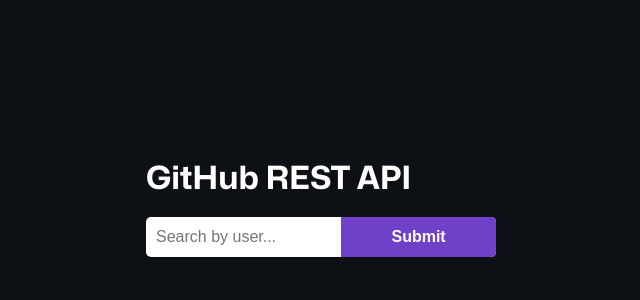
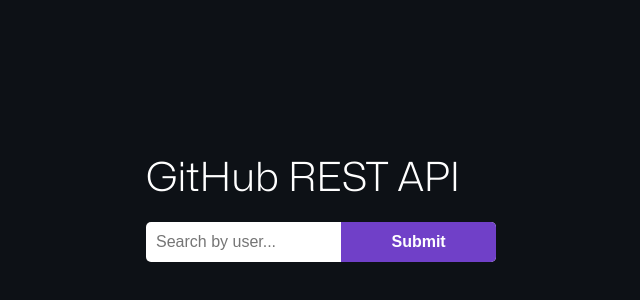
Before and after one commit to zemetskiym/GitHub-REST-API, a Next.js app: page / in a window 1280 px wide. Shown: the part 192-492 px from the top of the page, without its empty margins (319-959 px from the left). Built offline with nearby package versions, Linux system fonts and the light colour scheme.

Commit message:
Change title style and make README title accurate

```diff
--- a/styles/Home.module.css
+++ b/styles/Home.module.css
@@ -13,9 +13,10 @@
 }
 
 #title {
-    font-size: 2rem;
+    font-size: 2.5rem;
     margin-bottom: 20px;
     margin-top: 20px;
+    font-weight: 300;
 }
 
 #form {
```
Also changed, not shown: 1 other file (tests, documents, lock files or other folders).
